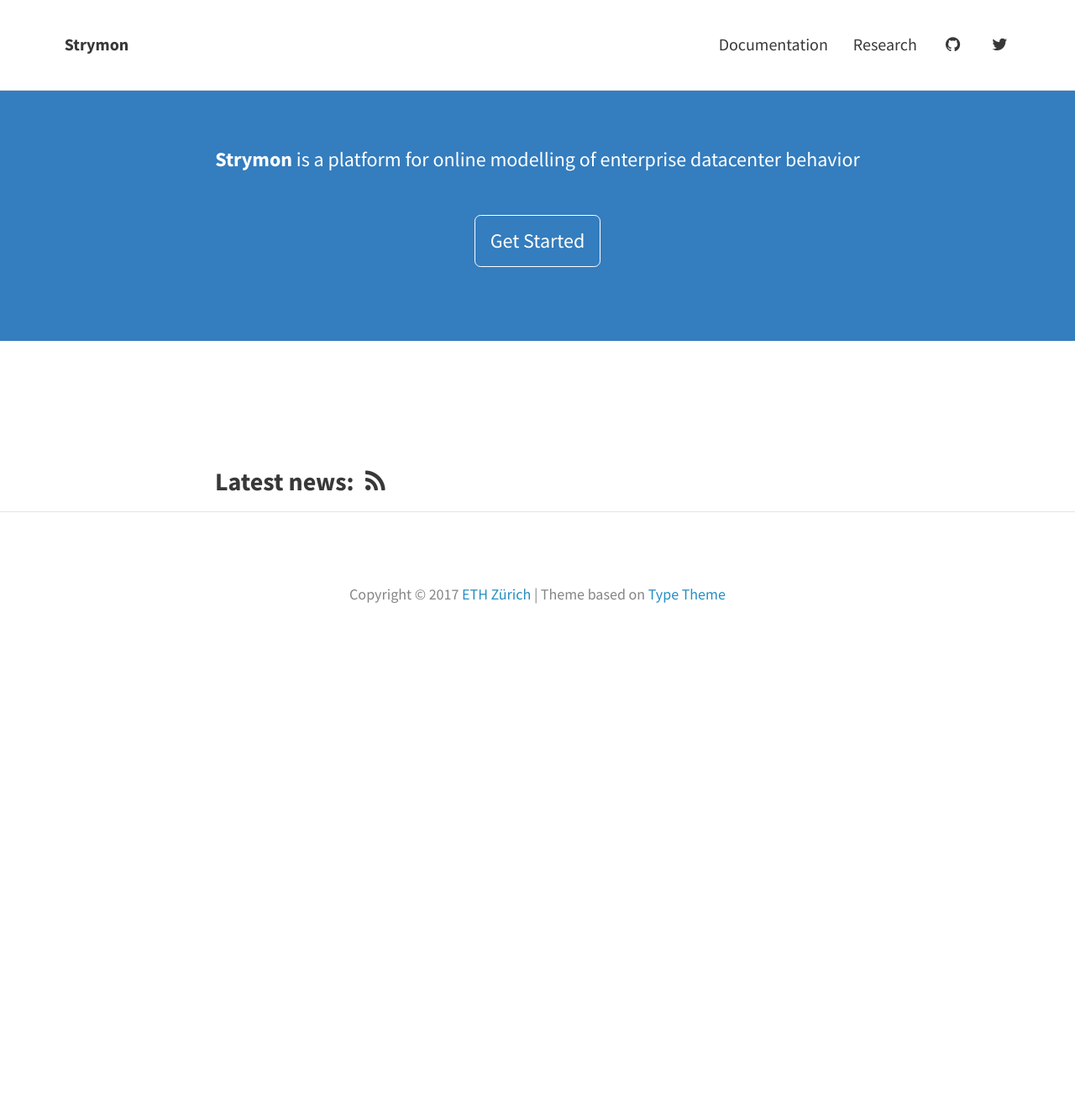
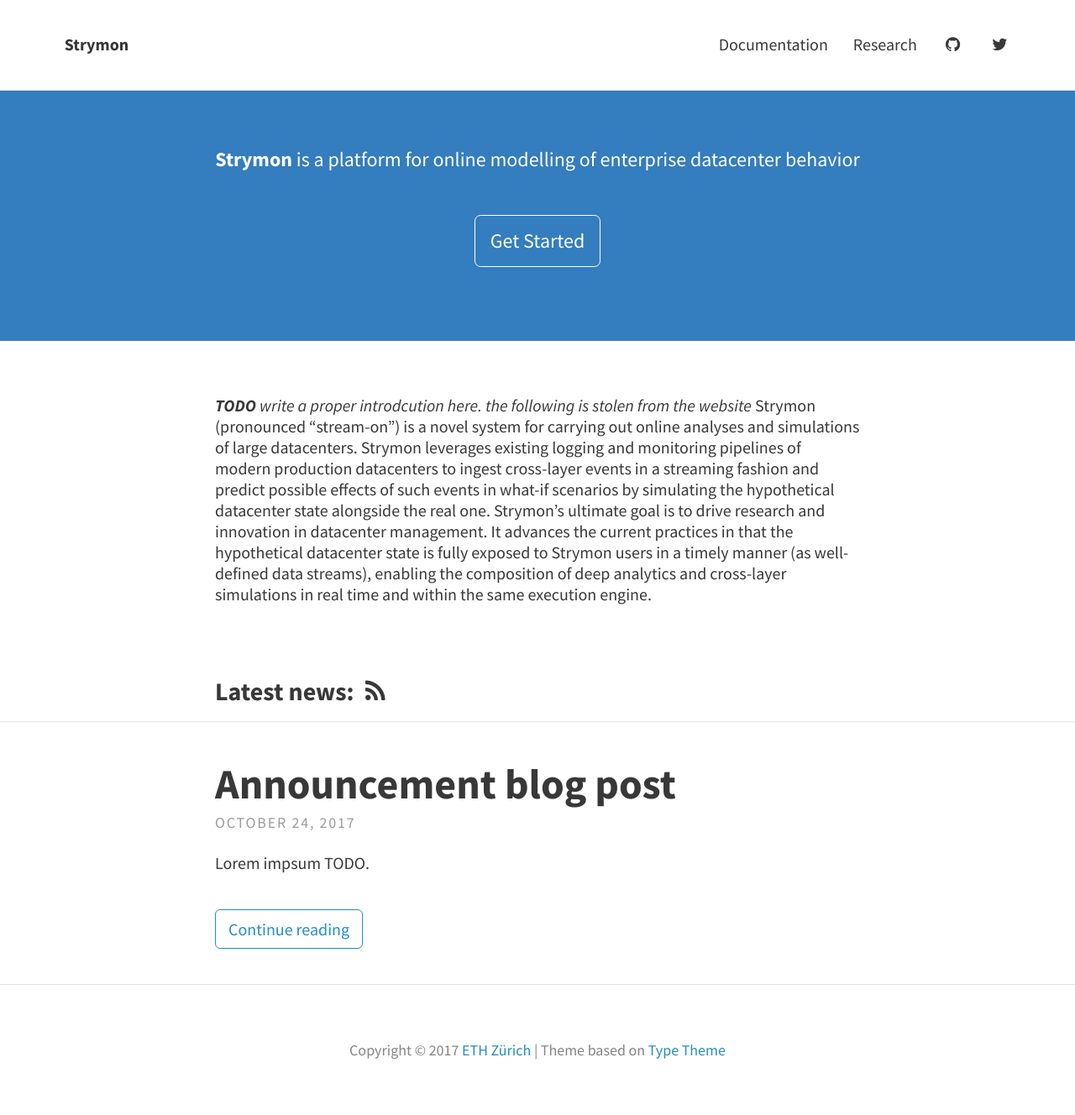
Before and after one commit to strymon-system/strymon-system.github.io, a Jekyll site: the page built from index.html, in a window 1280 px wide. Shown: the whole page at 84% size. Built offline with Jekyll 4.4.1, drawn with Linux system fonts in a browser that asks for light colours; the list of posts is cut into pages by our own code; before the commit the page ends 900 px from its top, so only the background shows below that.

Commit message:
Add placeholders back in

```diff
--- /dev/null
+++ b/_posts/2017-10-24-first-release.md
@@ -0,0 +1,6 @@
+---
+layout: post
+title: Announcement blog post
+---
+
+Lorem impsum TODO.
--- a/index.html
+++ b/index.html
@@ -1,3 +1,11 @@
 ---
 layout: home
 ---
+
+<i><b>TODO</b> write a proper introdcution here. the following is stolen from the website</i>
+
+Strymon (pronounced “stream-on”) is a novel system for carrying out online analyses and simulations of large datacenters.
+
+Strymon leverages existing logging and monitoring pipelines of modern production datacenters to ingest cross-layer events in a streaming fashion and predict possible effects of such events in what-if scenarios by simulating the hypothetical datacenter state alongside the real one.
+
+Strymon’s ultimate goal is to drive research and innovation in datacenter management. It advances the current practices in that the hypothetical datacenter state is fully exposed to Strymon users in a timely manner (as well-defined data streams), enabling the composition of deep analytics and cross-layer simulations in real time and within the same execution engine.
```
Also changed, not shown: docs/index.md (+10 -0 lines).
